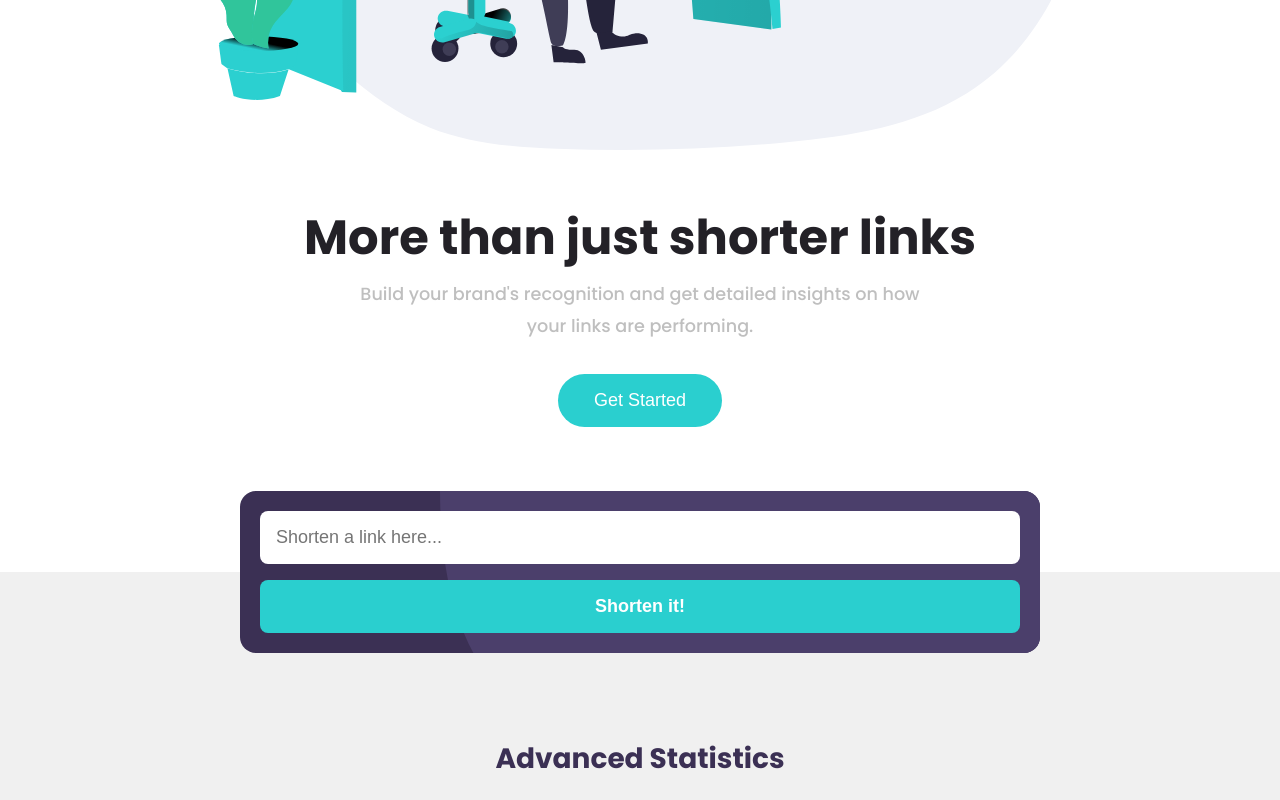
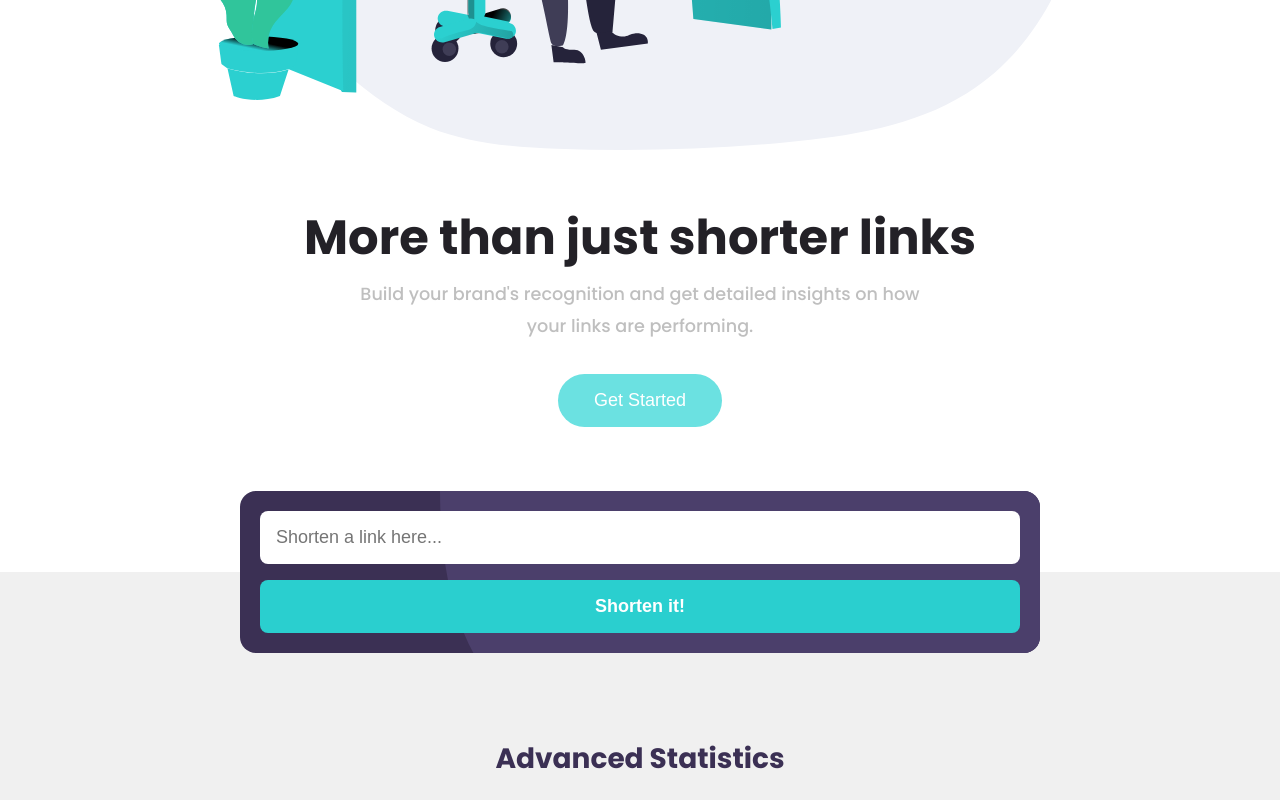
Before and after one commit to Vyonyx/URLShorteningAPI-feMentor-Vue, a Vue app: page / in a window 1280 px wide. In both pictures the pointer is over the button "Get Started". Shown: the part 578-1378 px from the top of the page. Built offline with nearby package versions, Linux system fonts and the light colour scheme.

Commit message:
add hover style to get started button in Hero component

```diff
--- a/src/components/Hero.vue
+++ b/src/components/Hero.vue
@@ -57,6 +57,11 @@ import Container from './Container.vue';
     border-radius: 3rem;
     padding: 1rem 2.25rem;
     margin-top: 1rem;
+    cursor: pointer;
+
+    &:hover {
+      background: var(--light-cyan);
+    }
   }
 }
 
```
